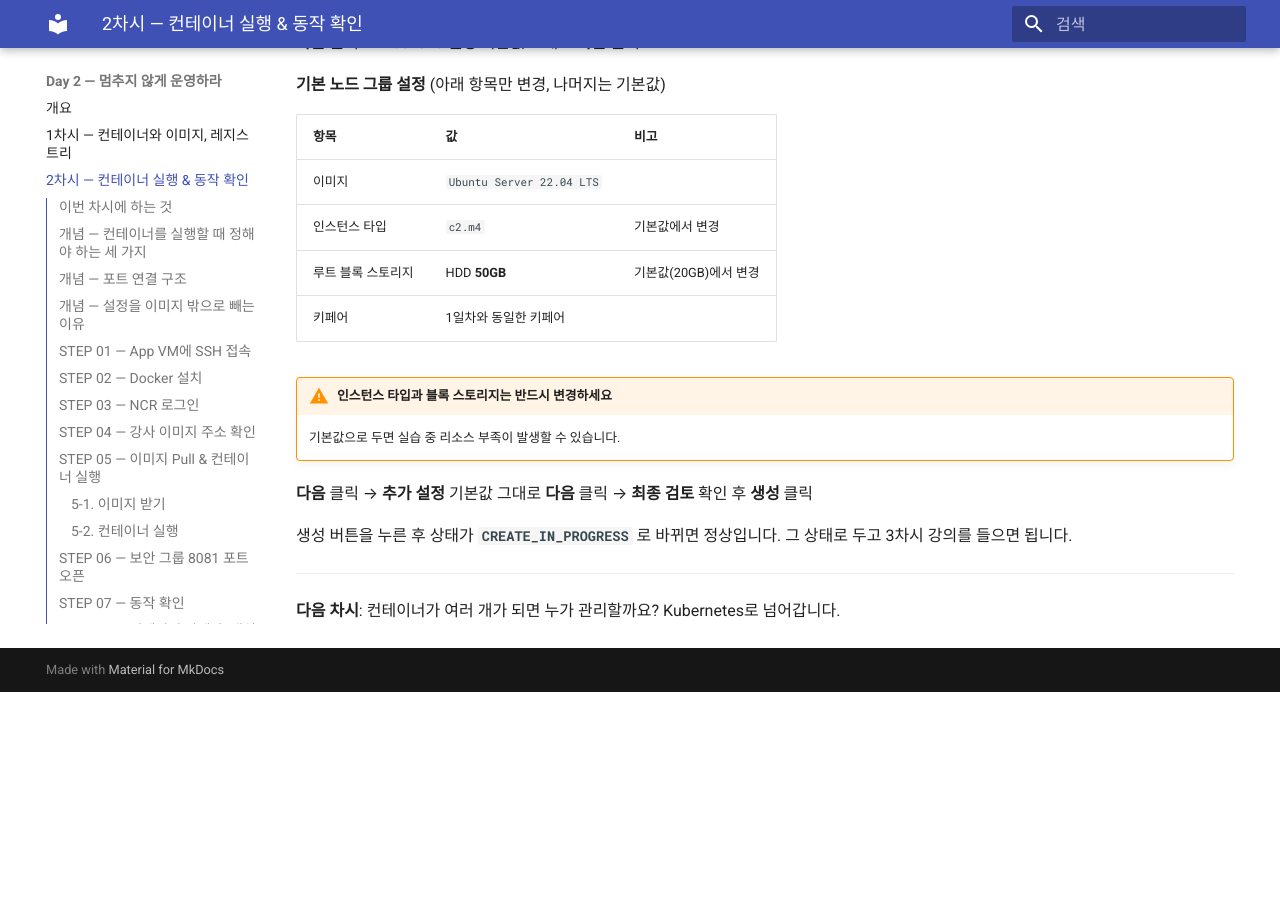
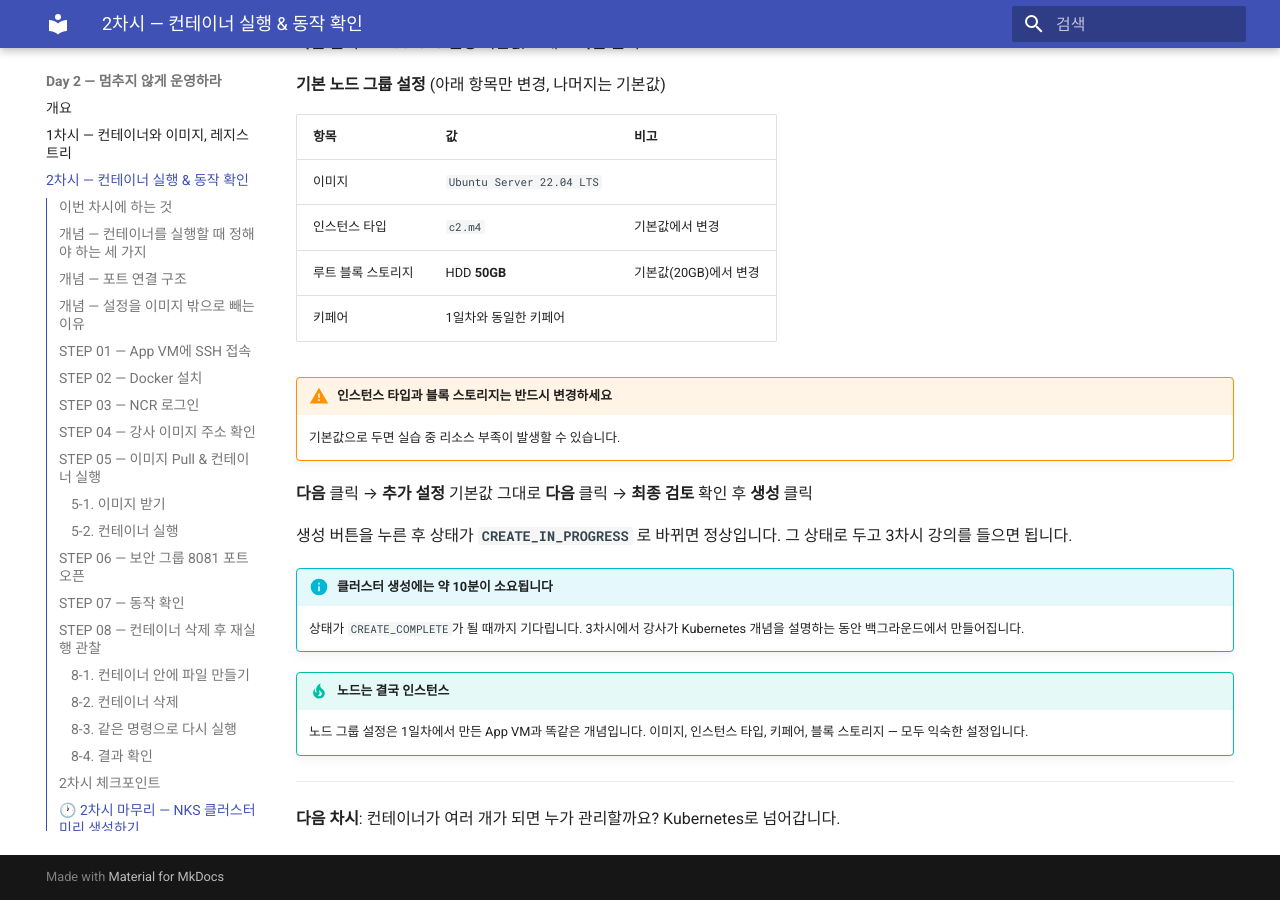
Before and after one commit to skilleat-labs/cloud-native-minwon-lab, an MkDocs documentation site: the page built from docs/day2/session2.md, in a window 1280 px wide and 900 px high, scrolled down 10188 px. Built offline with MkDocs 1.6.1 and Material for MkDocs 9.7.7, drawn with Linux system fonts in a browser that asks for light colours; before the commit the page ends 10880 px from its top, so only the background shows below that.

Commit message:
docs: add NKS cluster creation tip/info boxes to session2

```diff
--- a/docs/day2/session2.md
+++ b/docs/day2/session2.md
@@ -454,6 +454,14 @@
 생성 버튼을 누른 후 상태가 **`CREATE_IN_PROGRESS`** 로 바뀌면 정상입니다.
 그 상태로 두고 3차시 강의를 들으면 됩니다.
 
+!!! info "클러스터 생성에는 약 10분이 소요됩니다"
+    상태가 `CREATE_COMPLETE`가 될 때까지 기다립니다.
+    3차시에서 강사가 Kubernetes 개념을 설명하는 동안 백그라운드에서 만들어집니다.
+
+!!! tip "노드는 결국 인스턴스"
+    노드 그룹 설정은 1일차에서 만든 App VM과 똑같은 개념입니다.
+    이미지, 인스턴스 타입, 키페어, 블록 스토리지 — 모두 익숙한 설정입니다.
+
 ---
 
 **다음 차시**: 컨테이너가 여러 개가 되면 누가 관리할까요? Kubernetes로 넘어갑니다.
```
